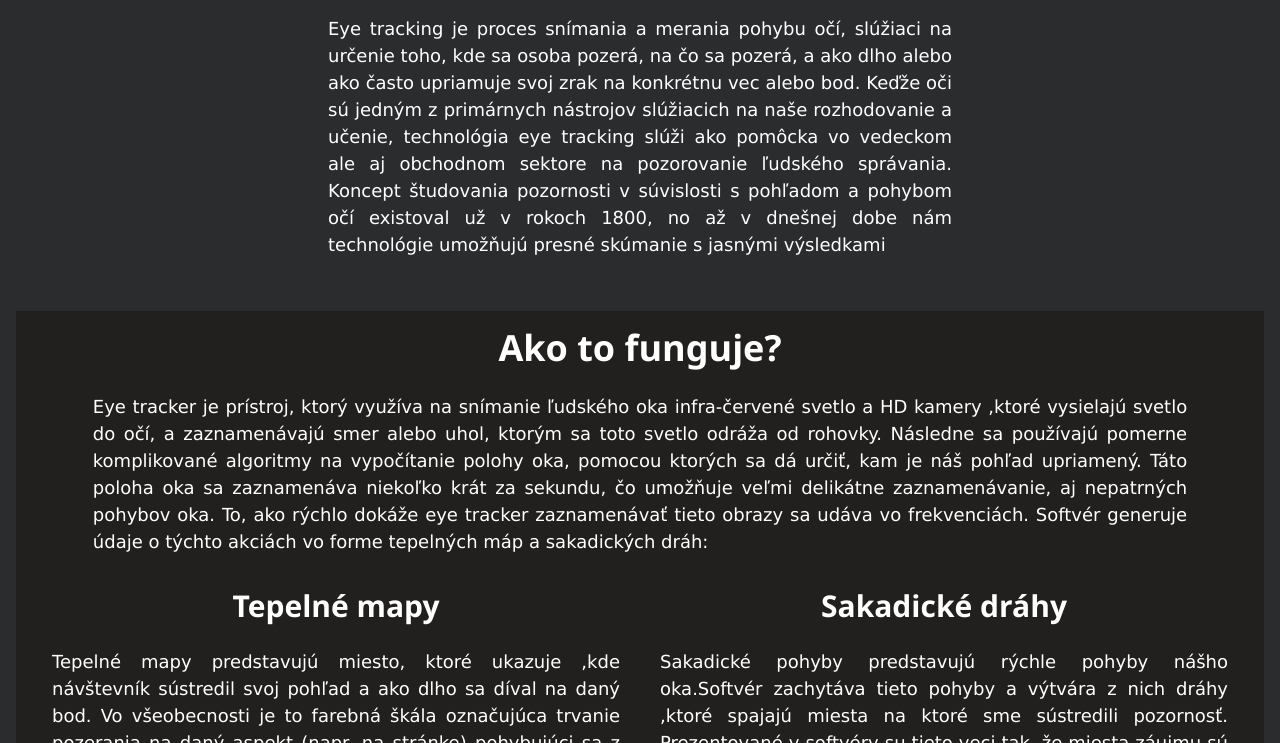
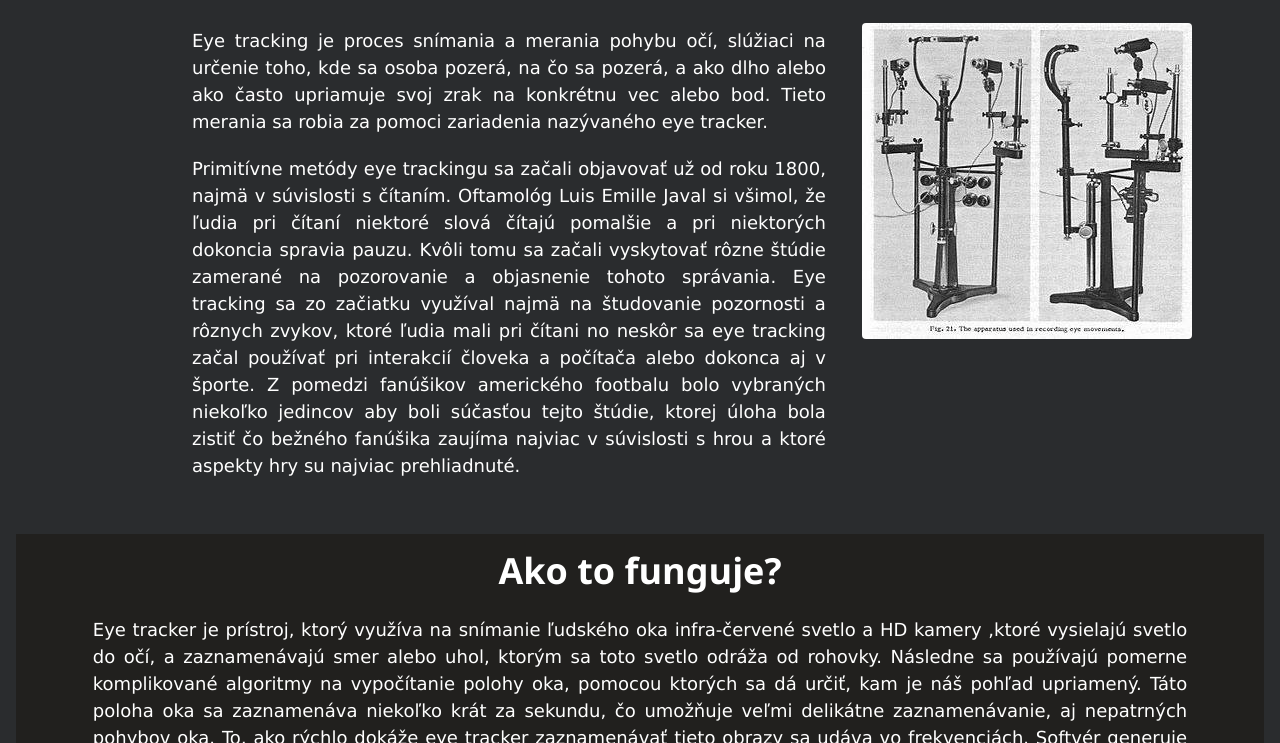
Before and after one commit to psabol571/ZPS-projekt, a plain HTML site: page ZPS/index.html in a window 1280 px wide. Shown: the part 1101-1844 px from the top of the page. Drawn offline with Linux system fonts and the light colour scheme.

Commit message:
zdroje vsetky?

```diff
--- a/ZPS/css+js/custom.css
+++ b/ZPS/css+js/custom.css
@@ -23,7 +23,7 @@ body{
     width: 50%;
 }
 
-.col50 p{
+.col50 p , .col72 p{
     text-align: justify;
     margin: 20px;
 }
@@ -31,6 +31,14 @@ body{
     display: block;
     width: 80em;
     margin: auto;
+}
+.col72{
+    float: left;
+    width: 72%;
+}
+.col28{
+    float: left;
+    width: 28%;
 }
 .col20{
     float: left;
@@ -47,7 +55,7 @@ body{
     .im img{
         width: 35em;
     }
-    .col20{
+    .col20, .col72, .col28{
         width: 100%;
     }
     .col20 img{
--- a/ZPS/index.html
+++ b/ZPS/index.html
@@ -51,16 +51,38 @@
 
         <section class="w3-container" id="link1">
             <div class="gap"></div>
-            <div style="width: 50%; margin: auto;">
+            <div style="width: 75%; margin: auto;">
                 <h1 style="text-align: center;"><b>Eye tracking</b></h1>
-                <p style="text-align: justify;">
+                <!--<p style="text-align: justify;">
                     Eye tracking je proces snímania a merania pohybu očí, slúžiaci na určenie toho, kde sa osoba pozerá,
                     na čo sa pozerá, a ako dlho alebo ako často upriamuje svoj zrak na konkrétnu vec alebo bod. Keďže oči sú
                     jedným z primárnych nástrojov slúžiacich na naše rozhodovanie a učenie, technológia eye tracking slúži ako
                     pomôcka vo vedeckom ale aj obchodnom sektore na pozorovanie ľudského správania. Koncept
                     študovania pozornosti v súvislosti s pohľadom a pohybom očí existoval už v rokoch 1800, no až v dnešnej
                     dobe nám technológie umožňujú presné skúmanie s jasnými výsledkami
-                </p>
+                </p>-->
+                <div class="col72">
+                    <p>
+                        Eye tracking je proces snímania a merania pohybu očí, slúžiaci na určenie toho,
+                        kde sa osoba pozerá, na čo sa pozerá, a ako dlho alebo ako často upriamuje svoj zrak na
+                        konkrétnu vec alebo bod. Tieto merania sa robia za pomoci zariadenia nazývaného eye tracker.
+                    </p>
+                    <p>
+                        Primitívne metódy eye trackingu sa začali objavovať už od roku 1800, najmä v súvislosti
+                        s čítaním. Oftamológ Luis Emille Javal si všimol, že ľudia pri čítaní niektoré slová
+                        čítajú pomalšie a pri niektorých dokoncia spravia pauzu. Kvôli tomu sa začali vyskytovať
+                        rôzne štúdie zamerané na pozorovanie a objasnenie tohoto správania. Eye tracking sa
+                        zo začiatku využíval najmä na študovanie pozornosti a rôznych zvykov, ktoré ľudia
+                        mali pri čítani no neskôr sa eye tracking začal používať pri interakcií človeka a počítača
+                        alebo dokonca aj v športe. Z pomedzi fanúšikov amerického footbalu bolo vybraných niekoľko
+                        jedincov aby boli súčasťou tejto štúdie, ktorej úloha bola zistiť čo bežného fanúšika zaujíma
+                        najviac v súvislosti s hrou a ktoré aspekty hry su najviac prehliadnuté.
+                    </p>
+                </div>
+                <div class="col28">
+                    <img src="./pictures+video/4.jpg" class="w3-round w3-margin" alt="image1">
+                </div>
+
             </div>
         </section>
 
```
